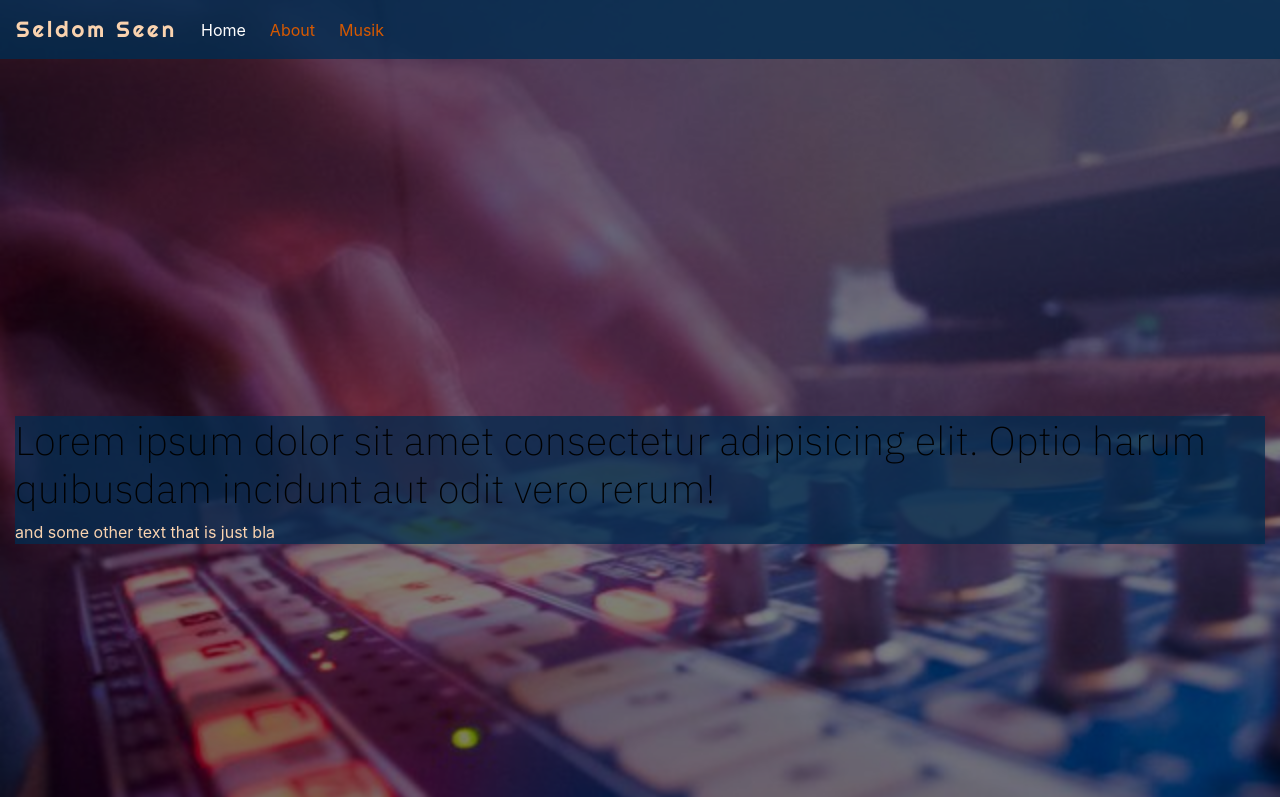
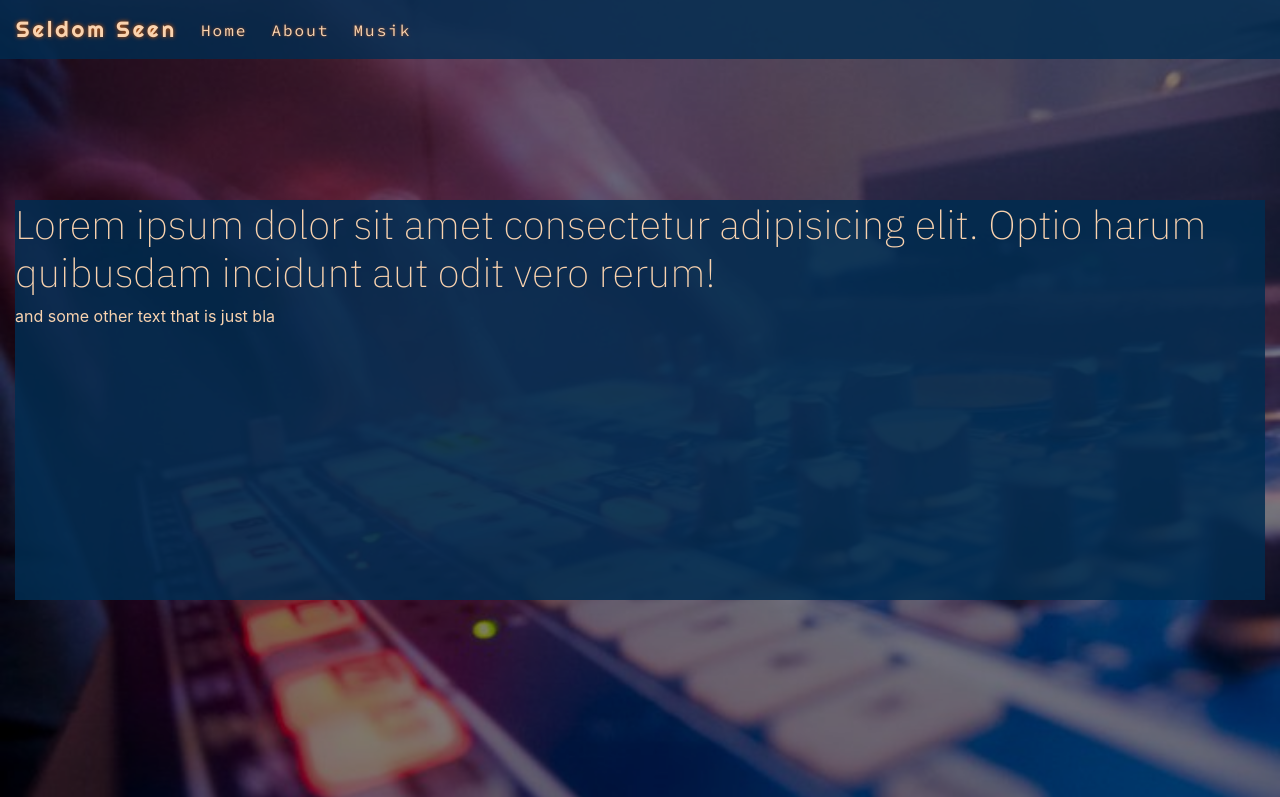
Before and after one commit to josvelema/milestone, a plain HTML site: page index.html in a window 1280 px wide. Shown: the top 797 px of the page. Drawn offline with nearby package versions, Linux system fonts and the light colour scheme.

Commit message:
added text shadows in nav

```diff
--- a/CSS/style.css
+++ b/CSS/style.css
@@ -16,12 +16,12 @@ h3 {
 h2 , h1{
     font-family: 'IBM Plex Sans', sans-serif;
     font-weight: 400 ;
-    color: #000000;
+    color: #fad3af;
 }
 
 
 .rj-container-main {
-    height: 120vh;
+    height: 100vh;
      background: url(../img/emxheroimage.jpg) no-repeat center center fixed;
   -webkit-background-size: cover;
   -moz-background-size: cover;
@@ -55,14 +55,15 @@ h2 , h1{
     font-weight: italic;
     }
 .navbar-nav .nav-item .nav-link {
-    color: #d65900;
-}
-.navbar-nav .nav-item .nav-link .active {
     color: #fad3af;
+    text-shadow: 0 0 3px #d65900af;
+    font-family: 'Source Code Pro', monospace;
+    letter-spacing: 2px;
 }
 
 .navbar .navbar-brand {
 color:#fad3af;
+text-shadow: 0 0 4px #d65900;
 font-weight: 100;
 font-size:22px;
 letter-spacing: 3px;
@@ -80,7 +81,8 @@ font-family: 'Righteous', sans-serif , cursive;
 }
 .rj-intro {
     color:#fad3af;
-    background-color: rgba(0,44,80, .74);
+    background-color: rgba(0,44,80, 0.85);
+    height: 50vh;
 }
 
 #rj-musik div{
--- a/index.html
+++ b/index.html
@@ -23,7 +23,7 @@
 		<div class="collapse navbar-collapse" id="navbarToggler">
 			<a class="navbar-brand" href="#">Seldom Seen</a>
 			<ul class="navbar-nav mr-auto">
-				<li class="nav-item active mr-2">
+				<li class="nav-item mr-2">
 					<a class="nav-link" href="#">Home <span class="sr-only">(current)</span></a>
 				</li>
 				<li class="nav-item mr-2">
```
